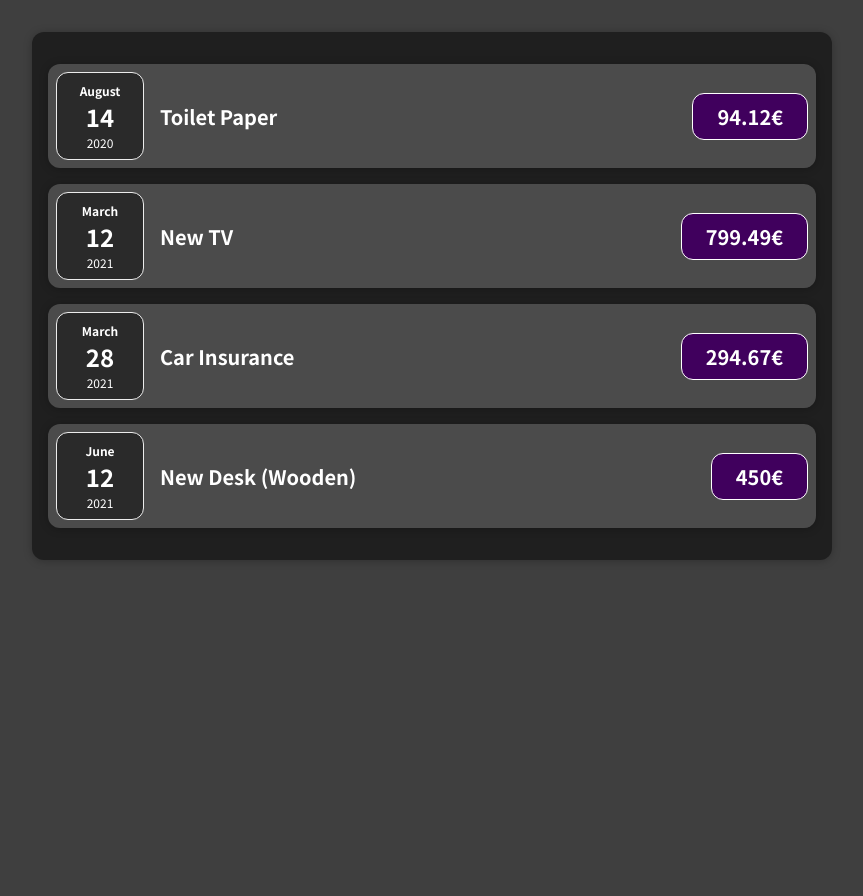
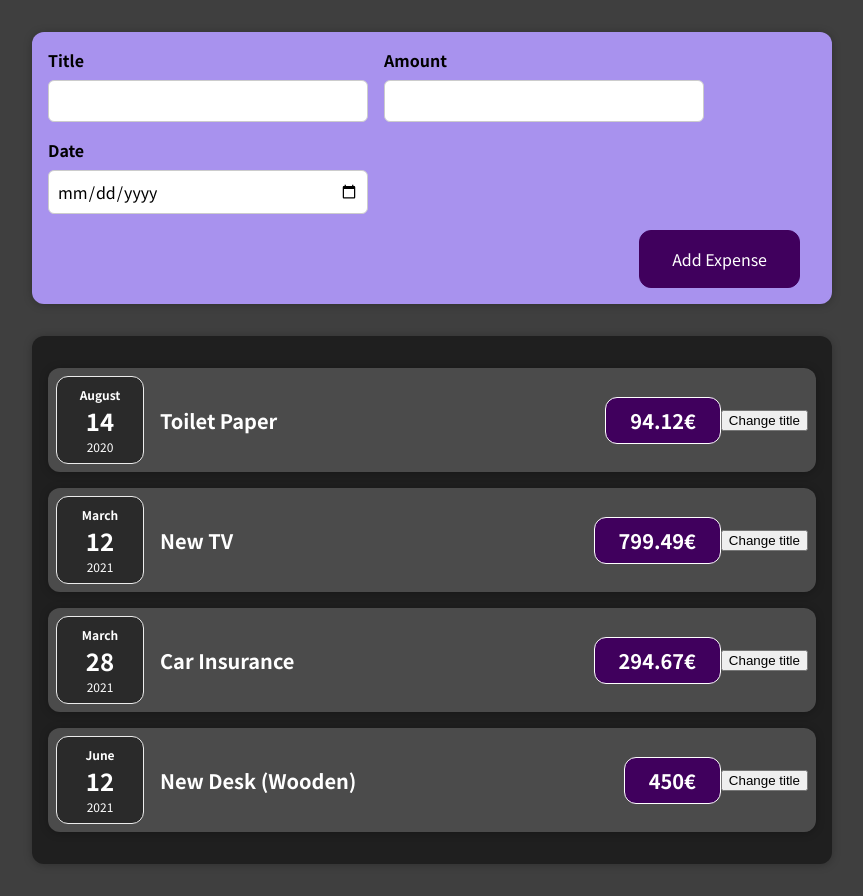
Before and after one commit to andro2401/expensesTracker-react, a React (Create React App) app: page / in a window 1280 px wide. Shown: the whole page, without its empty margins (208-1071 px from the left). Before the commit the page ends 800 px from the top, so only its background shows below. Built offline with nearby package versions, Linux system fonts and the light colour scheme.

Commit message:
working with state, forms, listening to events on form inputs, gathering the data on submit and also adding two way binding to inputs so that on submit inputs would clear

```diff
--- a/src/App.js
+++ b/src/App.js
@@ -1,5 +1,6 @@
 import React from "react";
 import Expenses from "./components/Expenses/Expenses";
+import NewExpense from "./components/NewExpense/NewExpense";
 const expenses = [
   {
     id: 'e1',
@@ -28,6 +29,7 @@
 function App() {
   return (
       <div>
+        <NewExpense />
         <Expenses items={expenses} />
       </div>
   );
--- a/src/components/Expenses/ExpenseItem.js
+++ b/src/components/Expenses/ExpenseItem.js
@@ -1,16 +1,21 @@
-import React from "react";
+import React, {useState} from "react";
 import ExpenseDate from "./ExpenseDate";
 import Card from "../UI/Card";
 import './ExpenseItem.css'
 
 const ExpenseItem = (props) => {
+    const [title, setTitle] = useState(props.title);
+    const clickHandler = () => {
+        setTitle('Changed!');
+    }
     return (
         <Card className="expense-item">
             <ExpenseDate date={props.date} />
             <div className="expense-item__description">
-                <h2>{props.title}</h2>
+                <h2>{title}</h2>
                 <div className="expense-item__price">{props.amount}€</div>
             </div>
+            <button onClick={clickHandler}>Change title</button>
         </Card>
     );
 }
--- /dev/null
+++ b/src/components/NewExpense/ExpenseForm.css
@@ -0,0 +1,26 @@
+.new-expense__controls {
+    display: flex;
+    flex-wrap: wrap;
+    gap: 1rem;
+    margin-bottom: 1rem;
+    text-align: left;
+}
+
+.new-expense__control label {
+    font-weight: bold;
+    margin-bottom: 0.5rem;
+    display: block;
+}
+
+.new-expense__control input {
+    font: inherit;
+    padding: 0.5rem;
+    border-radius: 6px;
+    border: 1px solid #ccc;
+    width: 20rem;
+    max-width: 100%;
+}
+
+.new-expense__actions {
+    text-align: right;
+}
--- /dev/null
+++ b/src/components/NewExpense/ExpenseForm.js
@@ -0,0 +1,53 @@
+import React,{useState} from "react";
+import './ExpenseForm.css';
+
+const ExpenseForm = () => {
+    const [enteredTitle, setEnteredTitle] = useState('');
+    const [enteredAmount, setEnteredAmount] = useState('');
+    const [enteredDate, setEnteredDate] = useState('');
+    const titleChangeHandler = (e) => {
+        setEnteredTitle(e.target.value);
+    }
+    const amountChangeHandler = (e) => {
+        setEnteredAmount(e.target.value);
+    }
+    const dateChangeHandler = (e) => {
+        setEnteredDate(e.target.value);
+    }
+    const submitHandler = (e) => {
+        e.preventDefault();
+        const expenseData = {
+            title: enteredTitle,
+            amount: enteredAmount,
+            date: new Date(enteredDate)
+        }
+        console.log(expenseData);
+        setEnteredTitle('');
+        setEnteredAmount('');
+        setEnteredDate('');
+    }
+    return(
+        <form action="" onSubmit={submitHandler}>
+            <div className="new-expense__controls">
+                <div className="new-expense__control">
+                    <label htmlFor="title">Title</label>
+                    <input type="text" name="title" value={enteredTitle} onChange={titleChangeHandler}/>
+                </div>
+                <div className="new-expense__control">
+                    <label htmlFor="amount">Amount</label>
+                    <input type="number" name="amount" value={enteredAmount} min="0.01" step="0.01" onChange={amountChangeHandler}/>
+                </div>
+                <div className="new-expense__control">
+                    <label htmlFor="date">Date</label>
+                    <input type="date" name="date" value={enteredDate} min="2019-01-01" max="2023-12-31" onChange={dateChangeHandler}/>
+                </div>
+            </div>
+            <div className="new-expense__actions">
+                <button type="submit">Add Expense</button>
+            </div>
+        </form>
+    );
+}
+
+
+export default ExpenseForm;
--- /dev/null
+++ b/src/components/NewExpense/NewExpense.css
@@ -0,0 +1,38 @@
+.new-expense {
+    background-color: #a892ee;
+    padding: 1rem;
+    margin: 2rem auto;
+    width: 50rem;
+    max-width: 95%;
+    border-radius: 12px;
+    text-align: center;
+    box-shadow: 0 1px 8px rgba(0, 0, 0, 0.25);
+}
+
+.new-expense button {
+    font: inherit;
+    cursor: pointer;
+    padding: 1rem 2rem;
+    border: 1px solid #40005d;
+    background-color: #40005d;
+    color: white;
+    border-radius: 12px;
+    margin-right: 1rem;
+}
+
+.new-expense button:hover,
+.new-expense button:active {
+    background-color: #510674;
+    border-color: #510674;
+}
+
+.new-expense button.alternative {
+    color: #220131;
+    border-color: transparent;
+    background-color: transparent;
+}
+
+.new-expense button.alternative:hover,
+.new-expense button.alternative:active {
+    background-color: #ddb3f8;
+}
--- /dev/null
+++ b/src/components/NewExpense/NewExpense.js
@@ -0,0 +1,13 @@
+import React from "react";
+import ExpenseForm from "./ExpenseForm";
+import './NewExpense.css';
+
+const NewExpense = () => {
+    return (
+      <div className="new-expense">
+        <ExpenseForm />
+      </div>
+    );
+}
+
+export default NewExpense;
```
